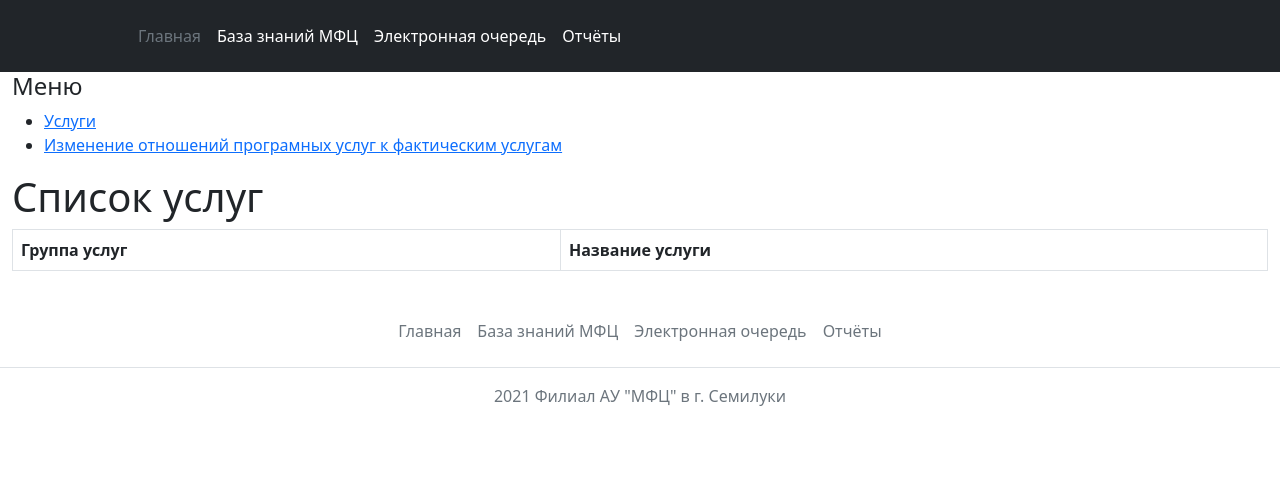
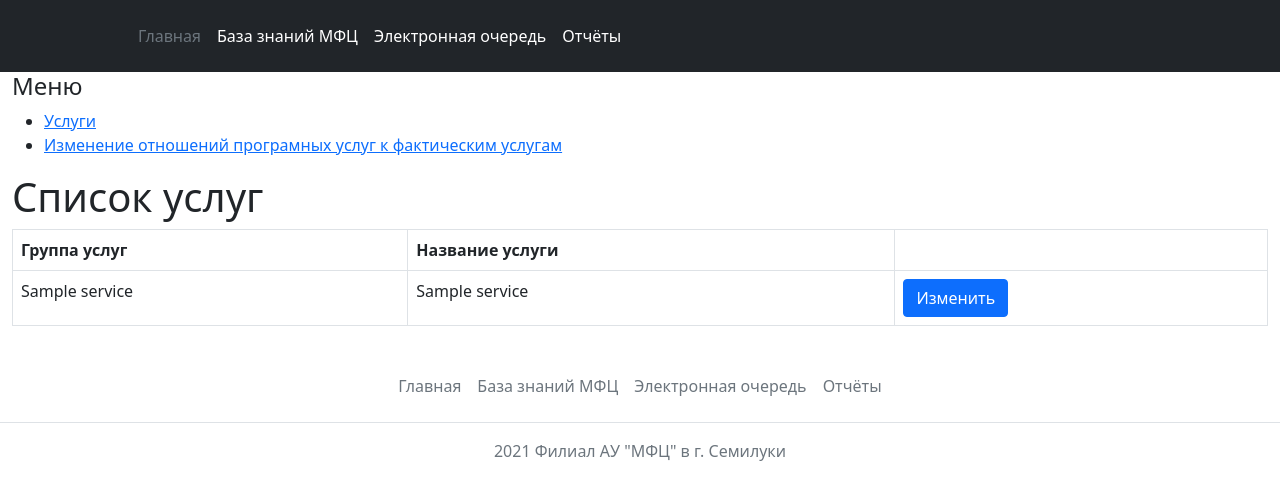
Before and after one commit to ierehon91/MFC, a Flask app: page /reports/services in a window 1280 px wide. Shown: the top 500 px of the page. Run offline with Flask 2, Linux system fonts and the light colour scheme; a database or web service that is not in the repository returns one stand-in record (values such as "Sample title"); lists and menus that the app fills with data are empty; some libraries are stand-ins or nearby versions.

Commit message:
Добавлена страница для каждой услуги

```diff
--- a/base/base.py
+++ b/base/base.py
@@ -56,10 +56,14 @@ class Base:
             print(f"Программная услуга {row['name']} добавлена!")
 
     def get_program_services_table(self):
-        sql_script = """SELECT program_services.program_service_name, services.service_name, program_services.program_service_id, services.service_id FROM program_services
-                        LEFT JOIN services_program_services ON services_program_services.fk_program_service = program_services.program_service_id
-                        LEFT JOIN services ON services_program_services.fk_service = services.service_id
-                        ORDER BY services.service_name;"""
+        sql_script = """SELECT program_services.program_service_name, services.service_name,
+            program_services.program_service_id, services.service_id
+            FROM program_services
+            LEFT JOIN services_program_services
+            ON services_program_services.fk_program_service = program_services.program_service_id
+            LEFT JOIN services
+            ON services_program_services.fk_service = services.service_id
+            ORDER BY services.service_name;"""
         self.cursor.execute(sql_script)
         program_services = self.cursor.fetchall()
         return program_services
@@ -70,7 +74,7 @@ class Base:
         return self.cursor.fetchall()
 
     def get_all_services_table(self):
-        sql_script = """SELECT group_services.group_name, service_name FROM services
+        sql_script = """SELECT group_services.group_name, service_name, service_id FROM services
             LEFT JOIN group_services ON services.fk_group_service = group_services.group_id
             ORDER BY group_services.group_name, service_name;"""
         self.cursor.execute(sql_script)
@@ -80,8 +84,16 @@ class Base:
         sql_script_delete = """DELETE FROM services_program_services;"""
         self.cursor.execute(sql_script_delete)
         for p_service_id, service_name in data.items():
-            sql_script = f"""INSERT INTO services_program_services (fk_program_service, fk_service) VALUES ({p_service_id}, (SELECT service_id FROM services WHERE service_name = '{service_name}'))"""
+            sql_script = f"""INSERT INTO services_program_services (fk_program_service, fk_service) VALUES (
+                {p_service_id},
+                (SELECT service_id FROM services WHERE service_name = '{service_name}')
+            );"""
             self.cursor.execute(sql_script)
+
+    def get_service_info(self, service_id):
+        sql_script = f"""SELECT * FROM services WHERE service_id = {service_id}"""
+        self.cursor.execute(sql_script)
+        return self.cursor.fetchall()
 
     def commit_bd(self):
         self.conn.commit()
--- a/templates/services.html
+++ b/templates/services.html
@@ -12,12 +12,16 @@
         <thead>
           <th>Группа услуг</th>
           <th>Название услуги</th>
+          <th></th>
         </thead>
         <tbody>
       {% for service in services %}
-    <tr>
+      <tr class="row_service_{{ service[2] }}">
         <td>{{service[0]}}</td>
         <td>{{service[1]}}</td>
+        <td>
+          <button class="btn btn-primary" onclick="window.location.href = 'services/{{service[2]}}';">Изменить</button>
+        </td>
       </tr>
       {% endfor %}
         </tbody>
--- a/test.py
+++ b/test.py
@@ -7,9 +7,6 @@ from base.base import Base
 
 app = Flask(__name__)
 db_data = Base()
-program_services = db_data.get_program_services_table()
-services_data = db_data.get_services_table()
-all_services_data = db_data.get_all_services_table()
 
 
 @app.route('/')
@@ -20,11 +17,20 @@ def index():
 
 @app.route('/reports/services')
 def services():
+    all_services_data = db_data.get_all_services_table()
     return render_template('services.html', services=all_services_data)
+
+
+@app.route('/reports/services/<service_id>')
+def service_page(service_id):
+    service_info = db_data.get_service_info(service_id)
+    return render_template('service_page.html', service_info=service_info)
 
 
 @app.route('/reports/services/program_services/change', methods=["GET", "POST"])
 def change_rel_program_services_services():
+    program_services = db_data.get_program_services_table()
+    services_data = db_data.get_services_table()
     if request.method == 'POST':
         db_data.set_services_program_services(request.form.to_dict())
         db_data.commit_bd()
```
Also changed, not shown: templates/service_page.html (added, +17 -0 lines). Lines whose indentation alone changed are shown as unchanged.
